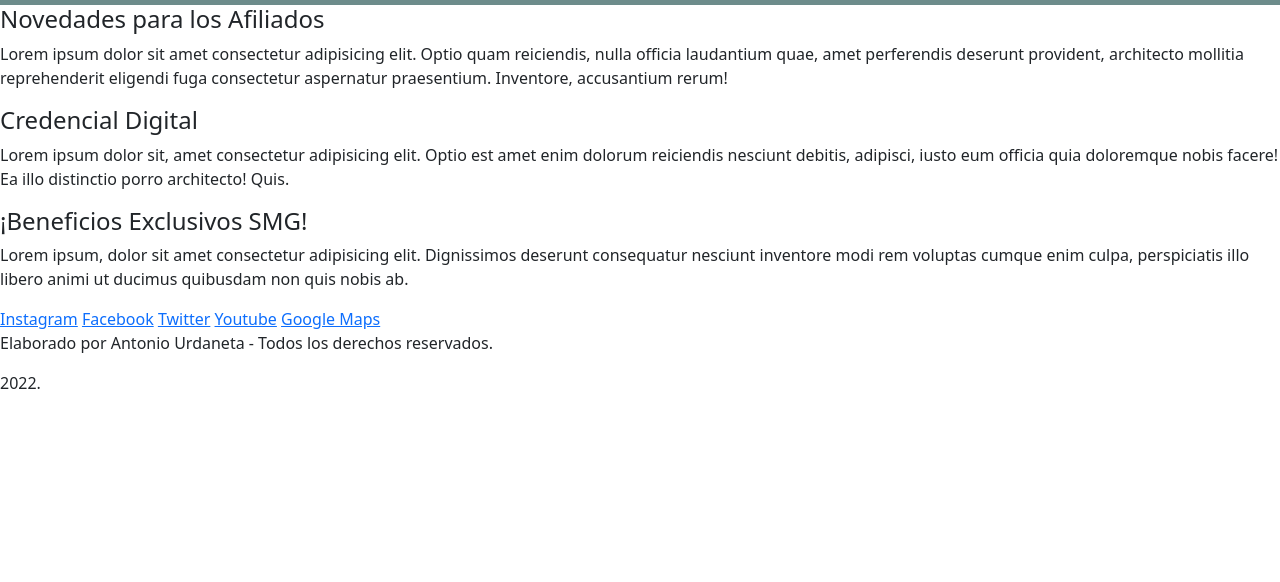
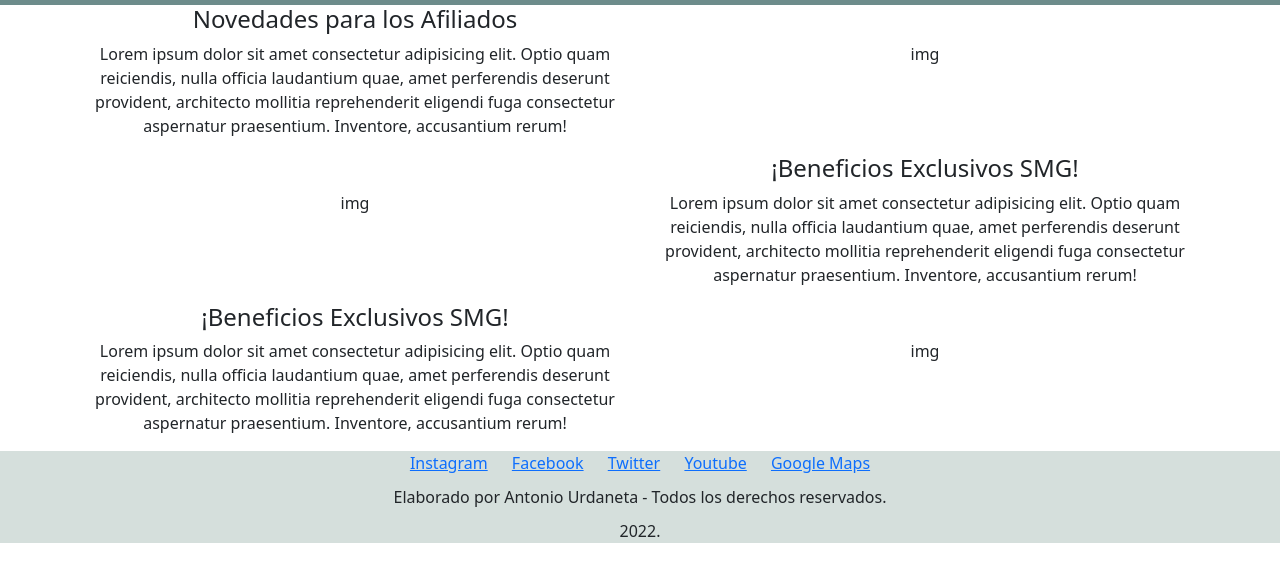
Before and after one commit to antoniourdaneta/proyectofinal-2daentrega, a plain HTML site: page index.html in a window 1280 px wide. Shown: the part 84-666 px from the top of the page. Drawn offline with nearby package versions, Linux system fonts and the light colour scheme.

Commit message:
Estilo Footer

```diff
--- a/estilo/estilo.css
+++ b/estilo/estilo.css
@@ -28,5 +28,14 @@
 }
 
 .tituloPrincipal {
-    color: whitesmoke;
+  color: whitesmoke;
 }
+
+.alineadoCentro {
+  text-align: center;
+  background-color: #d5dfdc;
+}
+
+.espaciadoFooter {
+  margin: 10px 10px 0px 10px;
+}
--- a/index.html
+++ b/index.html
@@ -13,14 +13,17 @@
       crossorigin="anonymous"
     />
     <!-- CSS -->
-    <link rel="stylesheet" href="estilo/estilo.css"/>
+    <link rel="stylesheet" href="estilo/estilo.css" />
   </head>
   <body>
-
     <header>
       <nav class="navbar navbar-dark bgNavSMG">
         <div class="container-fluid flexTitulos">
-        <img class="logotipoSMG" src="multimedia/LOGOTIPOSMG2.JPG" alt="logotipo_SMG">
+          <img
+            class="logotipoSMG"
+            src="multimedia/LOGOTIPOSMG2.JPG"
+            alt="logotipo_SMG"
+          />
           <h3 class="tituloPrincipal">SMART MEDICAL GROUP</h3>
           <button
             class="navbar-toggler"
@@ -38,7 +41,10 @@
             aria-labelledby="offcanvasDarkNavbarLabel"
           >
             <div class="offcanvas-header">
-            <h4 class="offcanvas-title tituloMenu" id="offcanvasDarkNavbarLabel">
+              <h4
+                class="offcanvas-title tituloMenu"
+                id="offcanvasDarkNavbarLabel"
+              >
                 Menú
               </h4>
               <button
@@ -51,13 +57,22 @@
             <div class="offcanvas-body">
               <ul class="navbar-nav justify-content-end flex-grow-1 pe-3">
                 <li class="nav-item">
-                <a class="nav-link active" aria-current="page" href="index.html">Inicio</a>
+                  <a
+                    class="nav-link active"
+                    aria-current="page"
+                    href="index.html"
+                    >Inicio</a
+                  >
                 </li>
                 <li class="nav-item">
-                <a class="nav-link" href="páginas_web/servicios.html">Servicios</a>
+                  <a class="nav-link" href="páginas_web/servicios.html"
+                    >Servicios</a
+                  >
                 </li>
                 <li class="nav-item">
-                <a class="nav-link" href="páginas_web/asociacion.html">Asociación</a>
+                  <a class="nav-link" href="páginas_web/asociacion.html"
+                    >Asociación</a
+                  >
                 </li>
                 <li class="nav-item dropdown">
                   <a
@@ -70,12 +85,18 @@
                     Otras Opciones
                   </a>
                   <ul class="dropdown-menu">
-                  <li><a class="dropdown-item" href="páginas_web/aboutus.html">Sobre Nosotros</a></li>
+                    <li>
+                      <a class="dropdown-item" href="páginas_web/aboutus.html"
+                        >Sobre Nosotros</a
+                      >
+                    </li>
                     <li>
                       <hr class="dropdown-divider" />
                     </li>
                     <li>
-                    <a class="dropdown-item" href="páginas_web/contacto.html">Contacto</a>
+                      <a class="dropdown-item" href="páginas_web/contacto.html"
+                        >Contacto</a
+                      >
                     </li>
                   </ul>
                 </li>
@@ -87,7 +108,9 @@
                   placeholder="¿Qué estás buscando?"
                   aria-label="Search"
                 />
-              <button class="btn btn-success colorBoton" type="submit">Buscar</button>
+                <button class="btn btn-success colorBoton" type="submit">
+                  Buscar
+                </button>
               </form>
             </div>
           </div>
@@ -95,15 +118,65 @@
       </nav>
     </header>
 
-    <main class="seccionPrincipal">
-        <h4>Novedades para los Afiliados</h4>
-        <p>Lorem ipsum dolor sit amet consectetur adipisicing elit. Optio quam reiciendis, nulla officia laudantium quae, amet perferendis deserunt provident, architecto mollitia reprehenderit eligendi fuga consectetur aspernatur praesentium. Inventore, accusantium rerum!</p>
+    <main class="container text-center">
+      <div class="row">
+        <div class="col">
+          <h4 class="cajasIndex">Novedades para los Afiliados</h4>
+        </div>
+        <div class="col"></div>
+      </div>
 
-        <h4>Credencial Digital</h4>
-        <p>Lorem ipsum dolor sit, amet consectetur adipisicing elit. Optio est amet enim dolorum reiciendis nesciunt debitis, adipisci, iusto eum officia quia doloremque nobis facere! Ea illo distinctio porro architecto! Quis.</p>
+      <div class="row">
+        <div class="col">
+          <p>
+            Lorem ipsum dolor sit amet consectetur adipisicing elit. Optio quam
+            reiciendis, nulla officia laudantium quae, amet perferendis deserunt
+            provident, architecto mollitia reprehenderit eligendi fuga
+            consectetur aspernatur praesentium. Inventore, accusantium rerum!
+          </p>
+        </div>
 
-        <h4>¡Beneficios Exclusivos SMG!</h4>
-        <p>Lorem ipsum, dolor sit amet consectetur adipisicing elit. Dignissimos deserunt consequatur nesciunt inventore modi rem voluptas cumque enim culpa, perspiciatis illo libero animi ut ducimus quibusdam non quis nobis ab.</p>
+        <div class="col">img</div>
+      </div>
+
+      <div class="row">
+        <div class="col"></div>
+        <div class="col">
+          <h4 class="cajasIndex">¡Beneficios Exclusivos SMG!</h4>
+        </div>
+      </div>
+
+      <div class="row">
+        <div class="col">img</div>
+        <div class="col">
+          <p>
+            Lorem ipsum dolor sit amet consectetur adipisicing elit. Optio quam
+            reiciendis, nulla officia laudantium quae, amet perferendis deserunt
+            provident, architecto mollitia reprehenderit eligendi fuga
+            consectetur aspernatur praesentium. Inventore, accusantium rerum!
+          </p>
+        </div>
+      </div>
+
+      <div class="row">
+        <div class="col">
+          <h4 class="cajasIndex">¡Beneficios Exclusivos SMG!</h4>
+        </div>
+        <div class="col"></div>
+      </div>
+
+      <div class="row">
+        <div class="col">
+          <p>
+            Lorem ipsum dolor sit amet consectetur adipisicing elit. Optio quam
+            reiciendis, nulla officia laudantium quae, amet perferendis deserunt
+            provident, architecto mollitia reprehenderit eligendi fuga
+            consectetur aspernatur praesentium. Inventore, accusantium rerum!
+          </p>
+        </div>
+
+        <div class="col">img</div>
+      </div>
     </main>
 
     <footer class="alineadoCentro">
@@ -112,7 +185,9 @@
       <a class="espaciadoFooter" href="">Twitter</a>
       <a class="espaciadoFooter" href="">Youtube</a>
       <a class="espaciadoFooter" href="">Google Maps</a>
-        <p class="espaciadoFooter">Elaborado por Antonio Urdaneta - Todos los derechos reservados.</p>
+      <p class="espaciadoFooter">
+        Elaborado por Antonio Urdaneta - Todos los derechos reservados.
+      </p>
       <p class="espaciadoFooter">2022.</p>
     </footer>
 
```
Lines whose indentation alone changed are shown as unchanged.
